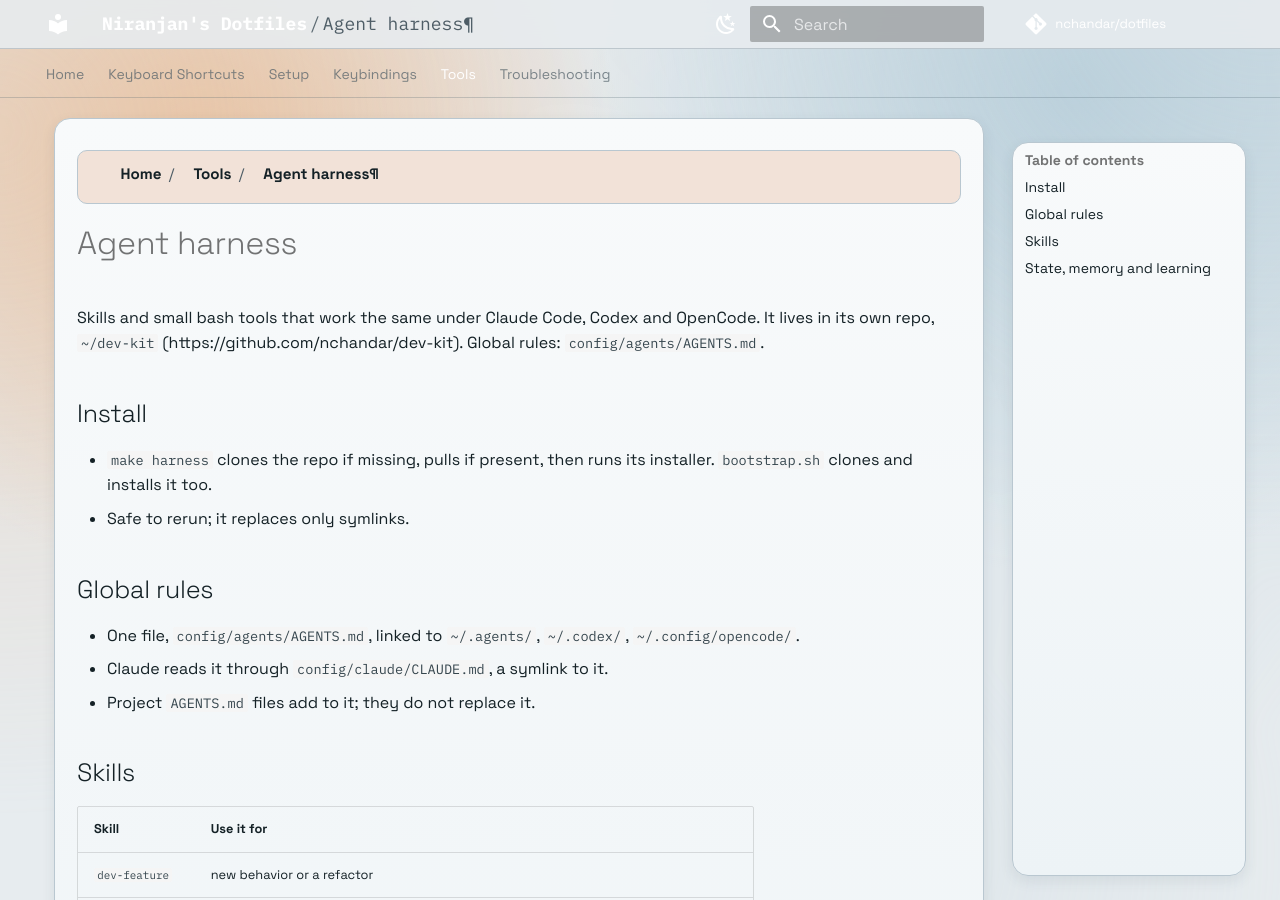
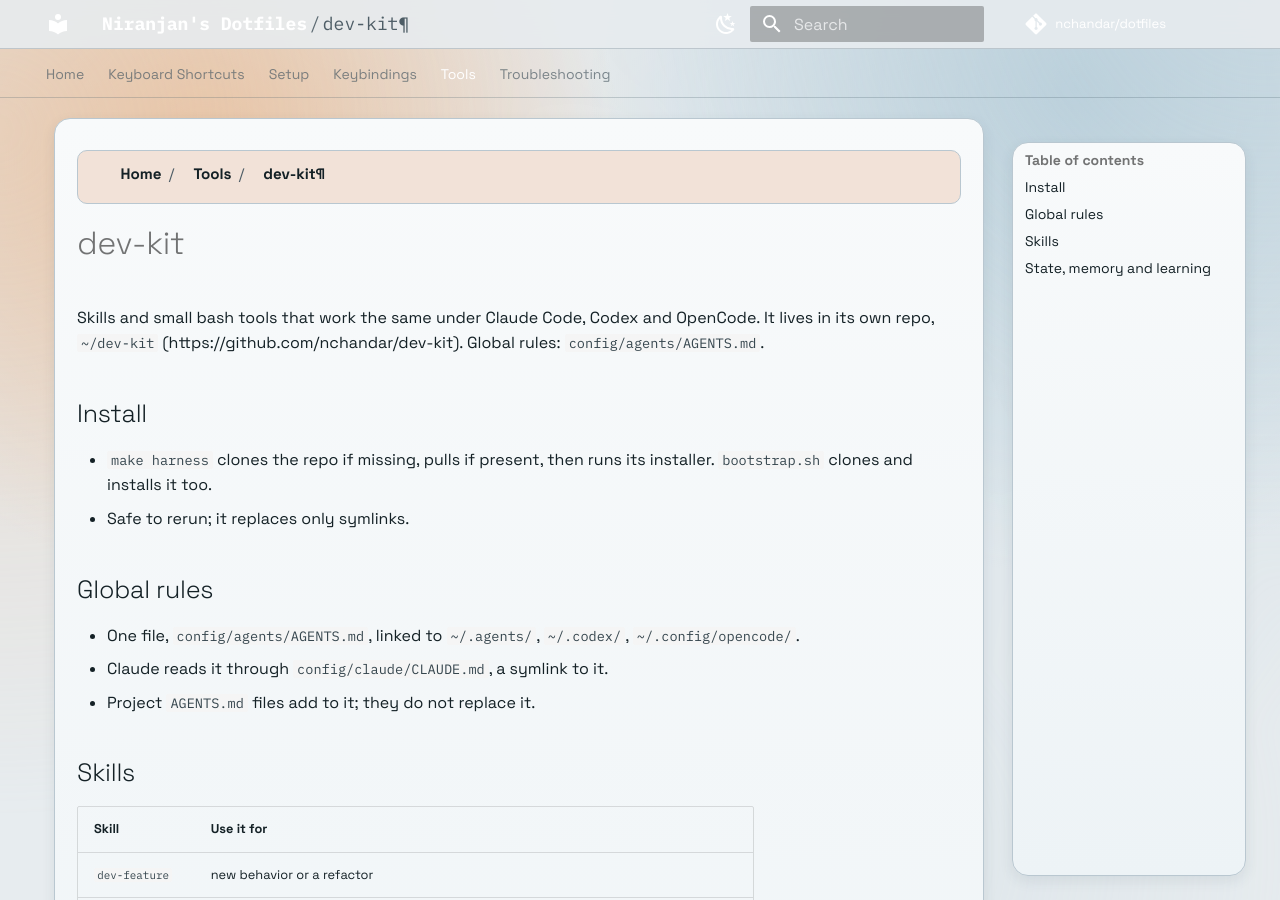
Before and after one commit to nchandar/dotfiles, an MkDocs documentation site: the page built from docs/tools/dev-kit.md, in a window 1280 px wide and 900 px high. Built offline with MkDocs 1.6.1 and Material for MkDocs 9.7.7, drawn with Linux system fonts in a browser that asks for light colours; comment, search, counter and statistics services are not loaded.

Commit message:
docs: rename agent harness to dev-kit

```diff
--- a/docs/tools/agent-harness.md
+++ b/docs/tools/dev-kit.md
@@ -1,4 +1,4 @@
-# Agent harness
+# dev-kit
 
 Skills and small bash tools that work the same under Claude Code, Codex and OpenCode. It lives in its own repo, `~/dev-kit` (https://github.com/nchandar/dev-kit). Global rules: `config/agents/AGENTS.md`.
 
--- a/mkdocs.yml
+++ b/mkdocs.yml
@@ -65,5 +65,5 @@ nav:
     - Ghostty: tools/ghostty.md
     - Herdr: tools/herdr.md
     - Oh My Posh: tools/oh-my-posh.md
-    - Agent harness: tools/agent-harness.md
+    - dev-kit: tools/dev-kit.md
   - Troubleshooting: troubleshooting.md
```
Also changed, not shown: README.md (+2 -2 lines), docs/tools/index.md (+1 -1 lines), 1 other file.
